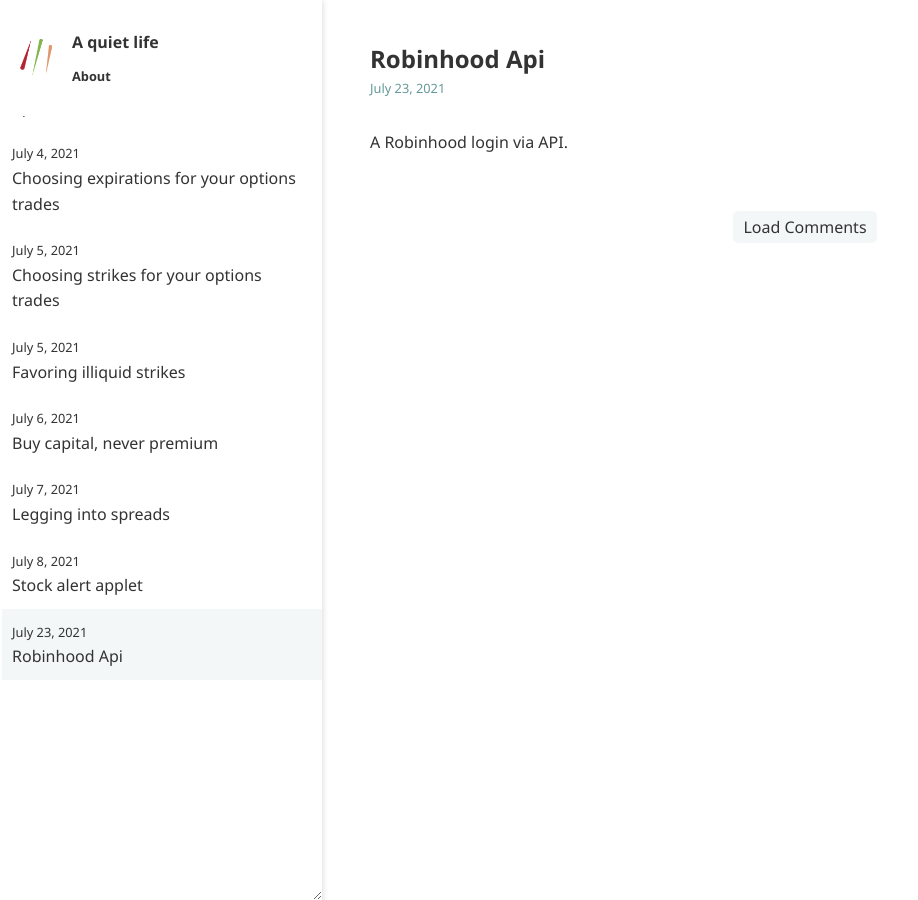
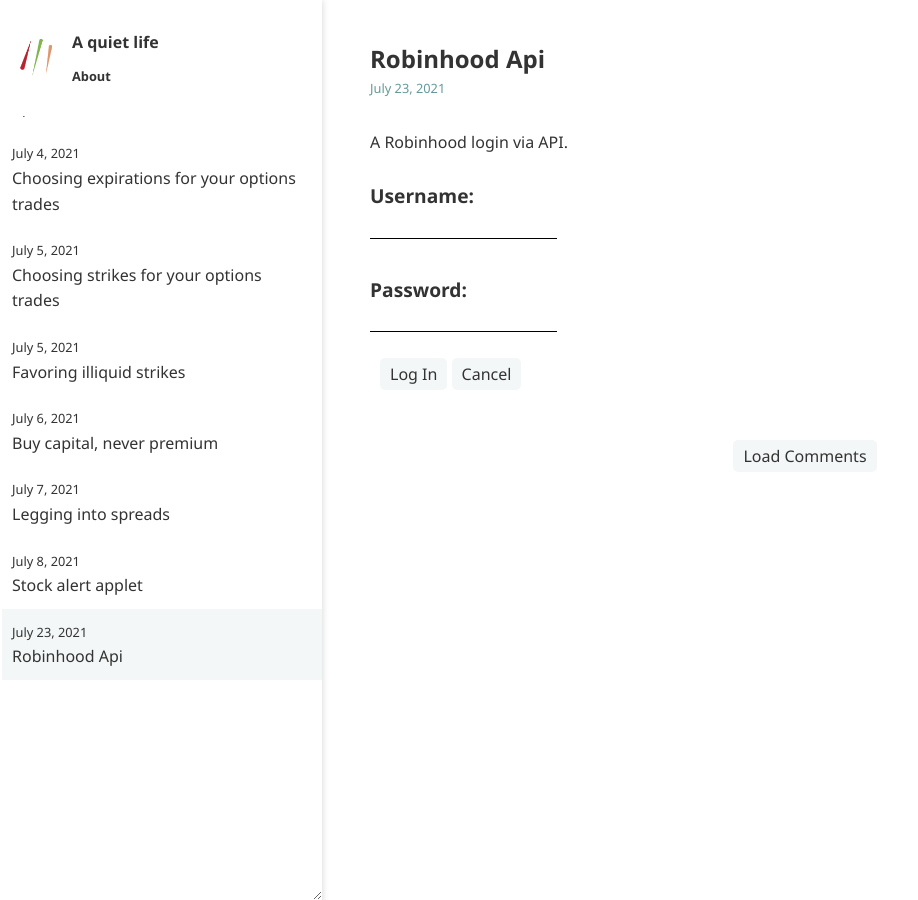
Before and after one commit to ansyblenetwork/aquietlife, a Jekyll site: the page built from _posts/2021-07-23-robinhood-api.md, in a window 1280 px wide. Shown: the whole page, without its empty margins (0-918 px from the left). Built offline with Jekyll 4.4.1, drawn with Linux system fonts in a browser that asks for light colours.

Commit message:
Update 2021-07-23-robinhood-api.md

```diff
--- a/_posts/2021-07-23-robinhood-api.md
+++ b/_posts/2021-07-23-robinhood-api.md
@@ -6,7 +6,7 @@
 
 
 <div>
-	<form id="loginForm" onsubmit="submitLoginForm(); return false;" style="display: none">
+	<form id="loginForm" onsubmit="submitLoginForm(); return false;">
 
 		<h3>Username:</h3>
 		<input id="loginUsername" type="text" autocapitalize="off" autocomplete="off">
```
